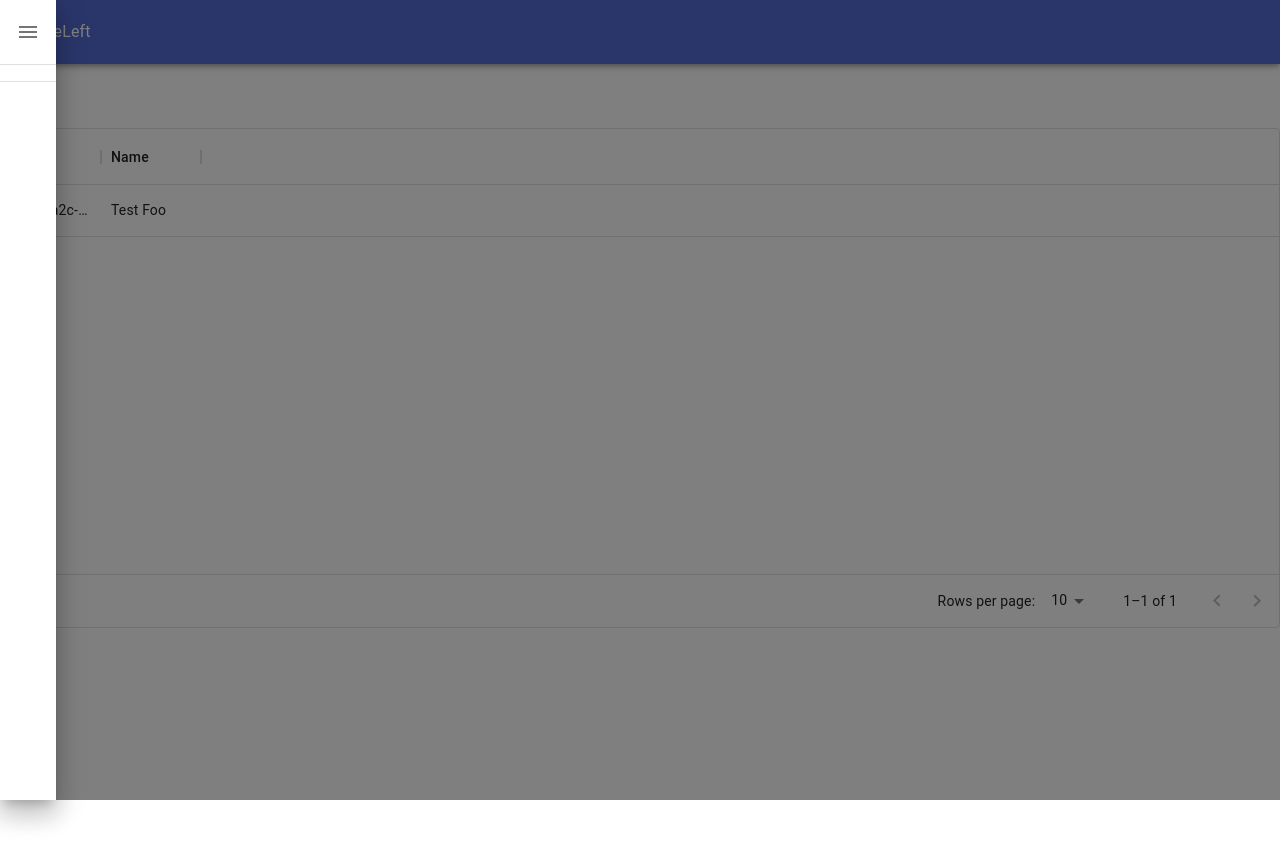
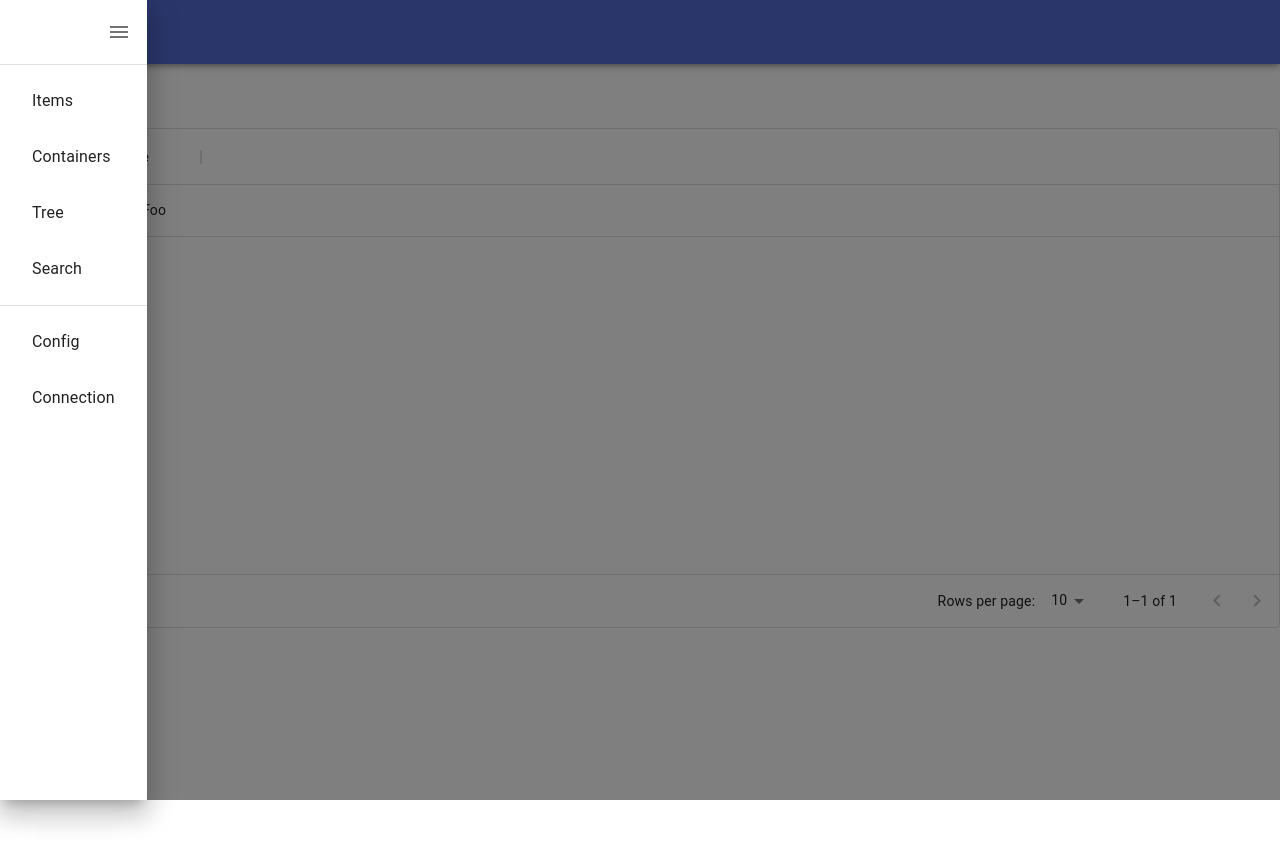
Before and after one commit to BerkeleyTrue/storeleft, a Next.js app: page / in a window 1280 px wide. Both pictures are taken after a click on the button 32 px from the left and 32 px from the top of the page. Built offline with nearby package versions, Linux system fonts and the light colour scheme; a small style sheet from the web is missing.

Commit message:
feat(drawer): init buttons

```diff
--- a/src/components/Drawer.tsx
+++ b/src/components/Drawer.tsx
@@ -1,5 +1,13 @@
 import { ReactEventHandler } from 'react';
-import { Divider, List, Drawer, IconButton, Toolbar } from '@mui/material';
+import {
+  Divider,
+  List,
+  Drawer,
+  IconButton,
+  Toolbar,
+  ListItem,
+  ListItemButton,
+} from '@mui/material';
 import { Menu } from '@mui/icons-material';
 
 interface Props {
@@ -7,6 +15,29 @@ interface Props {
   onMenuClick: ReactEventHandler;
 }
 
+const mainNav = [
+  {
+    name: 'Items',
+  },
+  {
+    name: 'Containers',
+  },
+  {
+    name: 'Tree',
+  },
+  {
+    name: 'Search',
+  },
+];
+
+const secondary = [
+  {
+    name: 'Config',
+  },
+  {
+    name: 'Connection',
+  },
+];
 export function AppDrawer({ isOpen, onMenuClick }: Props) {
   return (
     <Drawer open={isOpen}>
@@ -23,10 +54,20 @@ export function AppDrawer({ isOpen, onMenuClick }: Props) {
         </IconButton>
       </Toolbar>
       <Divider />
-      <List component="nav">
-        {/* {mainListItems} */}
-        <Divider sx={{ my: 1 }} />
-        {/* {secondaryListItems} */}
+      <List component='nav'>
+        <>
+          {mainNav.map(({ name }) => (
+            <ListItemButton>
+              <ListItem key={name}>{name}</ListItem>
+            </ListItemButton>
+          ))}
+          <Divider sx={{ my: 1 }} />
+          {secondary.map(({ name }) => (
+            <ListItemButton>
+              <ListItem key={name}>{name}</ListItem>
+            </ListItemButton>
+          ))}
+        </>
       </List>
     </Drawer>
   );
```
